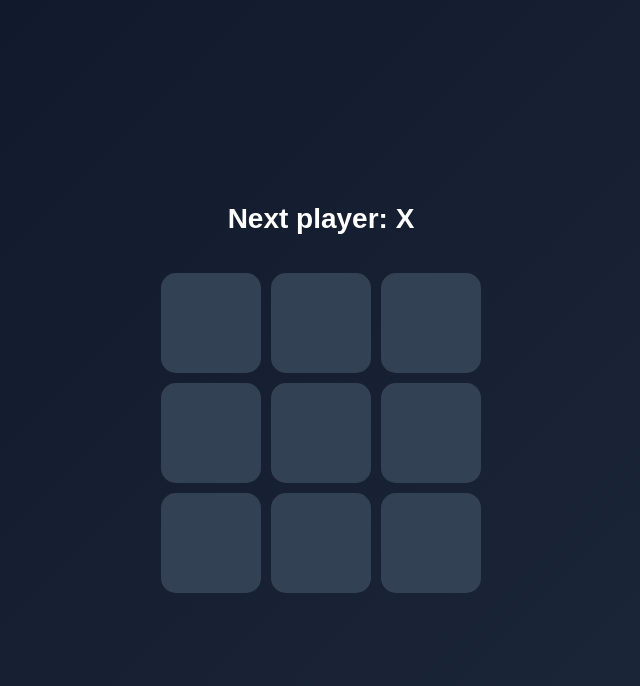
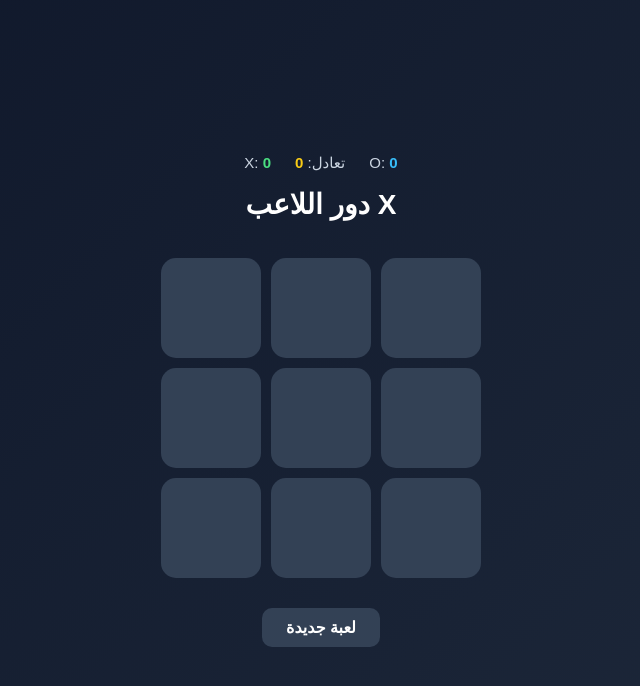
Before and after one commit to esraasaab1-droid/Tic-Tac-Toe-Game, a React (Vite) app: page / in a window 1280 px wide. Shown: the top 686 px of the page, without its empty margins (319-959 px from the left). Built offline with nearby package versions, Linux system fonts and the light colour scheme; the HTML template or start-up script is replaced by a standard one.

Commit message:
Update App.jsx

```diff
--- a/src/App.jsx
+++ b/src/App.jsx
@@ -1,8 +1,42 @@
 import { useState } from "react";
+import App from "./App";
 
-function Square({ value, onSquareClick }) {
+const LINES = [
+  [0, 1, 2],
+  [3, 4, 5],
+  [6, 7, 8],
+  [0, 3, 6],
+  [1, 4, 7],
+  [2, 5, 8],
+  [0, 4, 8],
+  [2, 4, 6],
+];
+
+function calculateWinner(squares) {
+  for (const line of LINES) {
+    const [a, b, c] = line;
+    if (squares[a] && squares[a] === squares[b] && squares[a] === squares[c]) {
+      return { player: squares[a], line };
+    }
+  }
+  return null;
+}
+
+function Square({ value, onSquareClick, isWinning }) {
+  const classNames = [
+    "square",
+    value === "X" ? "x" : value === "O" ? "o" : "",
+    isWinning ? "winning" : "",
+  ]
+    .filter(Boolean)
+    .join(" ");
+
   return (
-    <button onClick={onSquareClick} className="square">
+    <button
+      onClick={onSquareClick}
+      className={classNames}
+      aria-label={value ? `مربع بقيمة ${value}` : "مربع فارغ"}
+    >
       {value}
     </button>
   );
@@ -11,140 +45,116 @@ function Square({ value, onSquareClick }) {
 export default function Board() {
   const [xIsNext, setXIsNext] = useState(true);
   const [squares, setSquares] = useState(Array(9).fill(null));
+  const [scores, setScores] = useState({ X: 0, O: 0, Draw: 0 });
 
-  const winner = calculateWinner(squares);
-
-  // التحقق من التعادل
-  const isDraw = !winner && squares.every((square) => square !== null);
+  const result = calculateWinner(squares);
+  const winner = result?.player ?? null;
+  const winningLine = result?.line ?? [];
+  const isDraw = !winner && squares.every((s) => s !== null);
 
   let status;
+  if (winner) status = `فاز اللاعب ${winner}`;
+  else if (isDraw) status = "تعادل";
+  else status = `دور اللاعب ${xIsNext ? "X" : "O"}`;
 
-  if (winner) {
-    status = "Winner: " + winner;
-  } else if (isDraw) {
-    status = "Draw!";
-  } else {
-    status = "Next player: " + (xIsNext ? "X" : "O");
+  function handleClick(i) {
+    if (squares[i] || winner) return;
+
+    const nextSquares = squares.slice();
+    nextSquares[i] = xIsNext ? "X" : "O";
+    setSquares(nextSquares);
+
+    const nextResult = calculateWinner(nextSquares);
+    if (nextResult) {
+      setScores((s) => ({ ...s, [nextResult.player]: s[nextResult.player] + 1 }));
+    } else if (nextSquares.every((s) => s !== null)) {
+      setScores((s) => ({ ...s, Draw: s.Draw + 1 }));
     }
 
-  function handleClick(i) {
-    // إذا الخانة مستخدمة أو في فائز، لا نسمح بالضغط
-    if (squares[i] || winner) {
-      return;
-    }
-
-    const nextSquares = squares.slice();
-
-    if (xIsNext) {
-      nextSquares[i] = "X";
-    } else {
-      nextSquares[i] = "O";
-    }
-
-    setSquares(nextSquares);
     setXIsNext(!xIsNext);
   }
 
+  function handleReset() {
+    setSquares(Array(9).fill(null));
+    setXIsNext(true);
+  }
+
   return (
+    <div>
       <div className="board">
+        <div className="scoreboard">
+          <span>X: <span className="x">{scores.X}</span></span>
+          <span>تعادل: <span className="draw">{scores.Draw}</span></span>
+          <span>O: <span className="o">{scores.O}</span></span>
+        </div>
 
-      {/* Status */}
-      <div
-        className={`status ${
-          winner ? "winner" : isDraw ? "draw" : ""
-        }`}
-      >
+        <div className={`status ${winner ? "winner" : isDraw ? "draw" : ""}`}>
           {status}
         </div>
 
-      {/* Row 1 */}
-      <div className="board-row">
+        {[0, 1, 2].map((row) => (
+          <div className="board-row" key={row}>
+            {[0, 1, 2].map((col) => {
+              const i = row * 3 + col;
+              return (
                 <Square
-          value={squares[0]}
-          onSquareClick={() => handleClick(0)}
+                  key={i}
+                  value={squares[i]}
+                  onSquareClick={() => handleClick(i)}
+                  isWinning={winningLine.includes(i)}
                 />
+              );
+            })}
+          </div>
+        ))}
 
-        <Square
-          value={squares[1]}
-          onSquareClick={() => handleClick(1)}
-        />
-
-        <Square
-          value={squares[2]}
-          onSquareClick={() => handleClick(2)}
-        />
+        <button className="reset-btn" onClick={handleReset}>
+          لعبة جديدة
+        </button>
       </div>
 
-      {/* Row 2 */}
-      <div className="board-row">
-        <Square
-          value={squares[3]}
-          onSquareClick={() => handleClick(3)}
-        />
-
-        <Square
-          value={squares[4]}
-          onSquareClick={() => handleClick(4)}
-        />
-
-        <Square
-          value={squares[5]}
-          onSquareClick={() => handleClick(5)}
-        />
-      </div>
-
-      {/* Row 3 */}
-      <div className="board-row">
-        <Square
-          value={squares[6]}
-          onSquareClick={() => handleClick(6)}
-        />
-
-        <Square
-          value={squares[7]}
-          onSquareClick={() => handleClick(7)}
-        />
-
-        <Square
-          value={squares[8]}
-          onSquareClick={() => handleClick(8)}
-        />
-      </div>
-
+      <style>{`
+        * { box-sizing: border-box; }
+        body {
+          margin: 0; min-height: 100vh; display: flex;
+          justify-content: center; align-items: center;
+          background: linear-gradient(135deg, #0f172a, #1e293b);
+          font-family: Arial, sans-serif;
+        }
+        .board { text-align: center; }
+        .scoreboard { display: flex; justify-content: center; gap: 24px; margin-bottom: 16px; color: #cbd5e1; font-size: 15px; }
+        .scoreboard .x { color: #4ade80; font-weight: bold; }
+        .scoreboard .o { color: #38bdf8; font-weight: bold; }
+        .scoreboard .draw { color: #facc15; font-weight: bold; }
+        .status { color: white; font-size: 28px; font-weight: bold; margin-bottom: 25px; min-height: 40px; }
+        .status.winner { color: #22c55e; animation: winnerAnimation 0.8s ease-in-out 3 alternate; }
+        .status.draw { color: #facc15; animation: drawAnimation 0.7s ease-in-out 3 alternate; }
+        .board-row { display: flex; justify-content: center; }
+        .square {
+          width: 100px; height: 100px; margin: 5px; border: none; border-radius: 15px;
+          background: #334155; color: white; font-size: 55px; font-weight: bold; cursor: pointer;
+          transition: transform 0.2s ease, background 0.2s ease, box-shadow 0.2s ease;
+        }
+        .square.x { color: #4ade80; }
+        .square.o { color: #38bdf8; }
+        .square.winning { background: #92400e; }
+        .square:hover { background: #475569; transform: scale(1.05); box-shadow: 0 8px 20px rgba(0,0,0,0.2); }
+        .square:active { transform: scale(0.92); }
+        .reset-btn {
+          margin-top: 25px; padding: 10px 24px; font-size: 16px; font-weight: bold;
+          color: white; background: #334155; border: none; border-radius: 10px; cursor: pointer;
+          transition: background 0.2s ease;
+        }
+        .reset-btn:hover { background: #475569; }
+        @keyframes winnerAnimation {
+          from { transform: scale(1); text-shadow: 0 0 5px #22c55e; }
+          to { transform: scale(1.1); text-shadow: 0 0 10px #22c55e, 0 0 25px #22c55e; }
+        }
+        @keyframes drawAnimation {
+          from { transform: translateX(-4px); }
+          to { transform: translateX(4px); }
+        }
+      `}</style>
     </div>
   );
 }
-
-
-// =========================
-// Calculate Winner
-// =========================
-
-function calculateWinner(squares) {
-  const lines = [
-    [0, 1, 2],
-    [3, 4, 5],
-    [6, 7, 8],
-
-    [0, 3, 6],
-    [1, 4, 7],
-    [2, 5, 8],
-
-    [0, 4, 8],
-    [2, 4, 6],
-  ];
-
-  for (let i = 0; i < lines.length; i++) {
-    const [a, b, c] = lines[i];
-
-    if (
-      squares[a] &&
-      squares[a] === squares[b] &&
-      squares[a] === squares[c]
-    ) {
-      return squares[a];
-    }
-  }
-
-  return null;
-}
```
Lines whose indentation alone changed are shown as unchanged.
